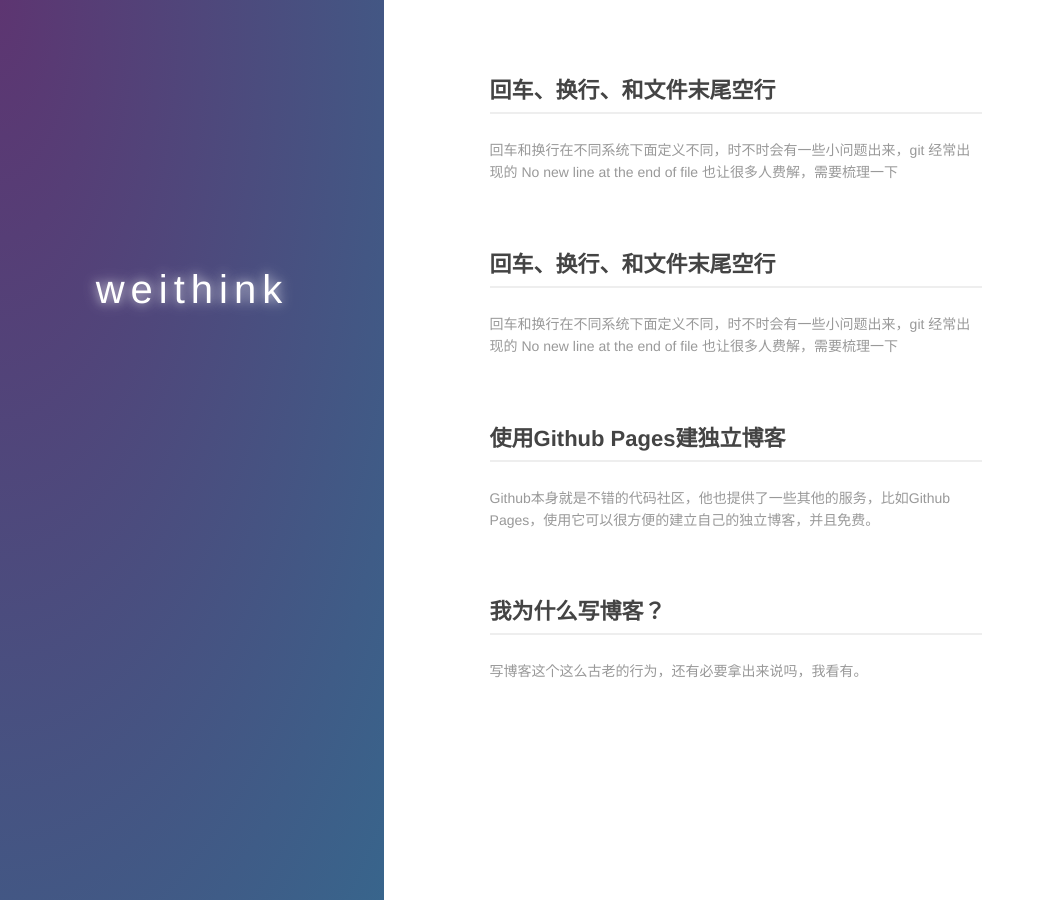
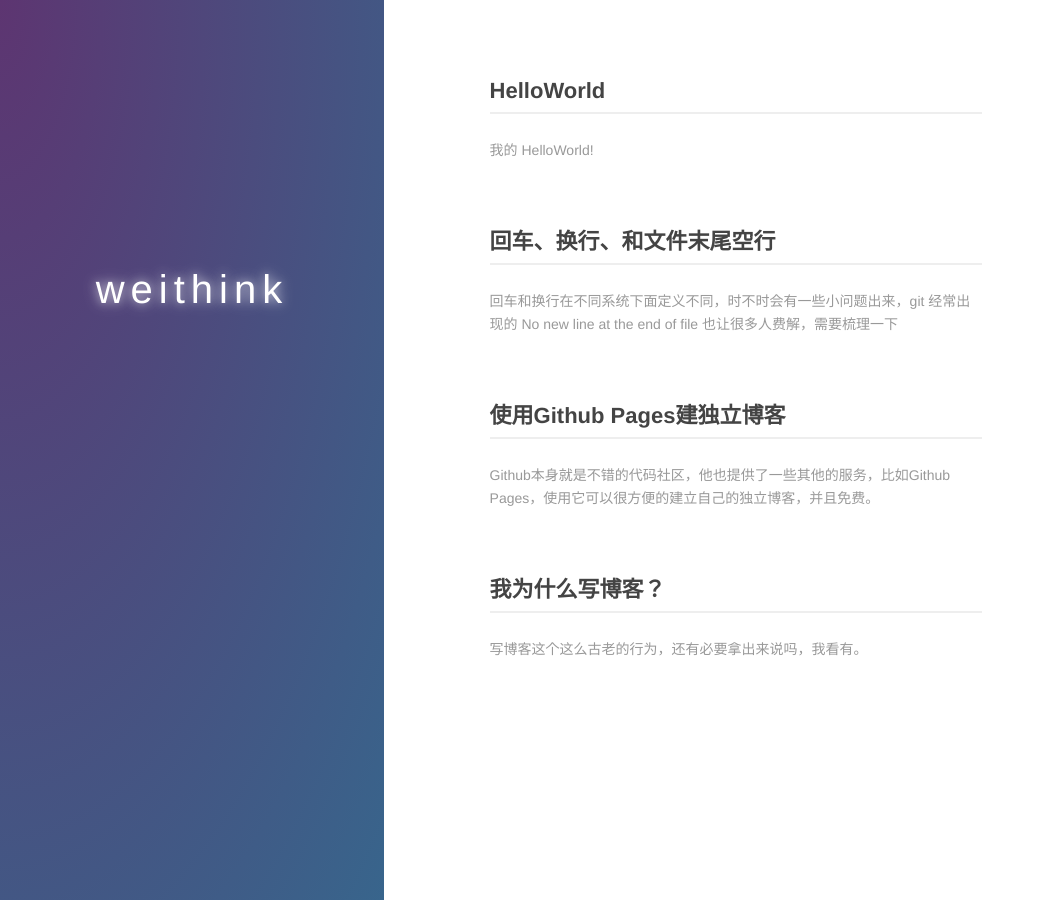
Before and after one commit to weithink/weithink.github.io, a Jekyll site: the page built from index.md, in a window 1280 px wide. Shown: the whole page, without its empty margins (0-1045 px from the left). Built offline with Jekyll 4.4.1, drawn with Linux system fonts in a browser that asks for light colours.

Commit message:
修改HelloWorld

```diff
--- a/_posts/2016-05-23-first-blog.md
+++ b/_posts/2016-05-23-first-blog.md
@@ -1,7 +1,7 @@
 ---
 layout: post
-title: 回车、换行、和文件末尾空行
-description: 回车和换行在不同系统下面定义不同，时不时会有一些小问题出来，git 经常出现的 No new line at the end of file 也让很多人费解，需要梳理一下
+title: HelloWorld
+description: 我的 HelloWorld!
 category: blog
 ---
 ## HelloWorld
```
